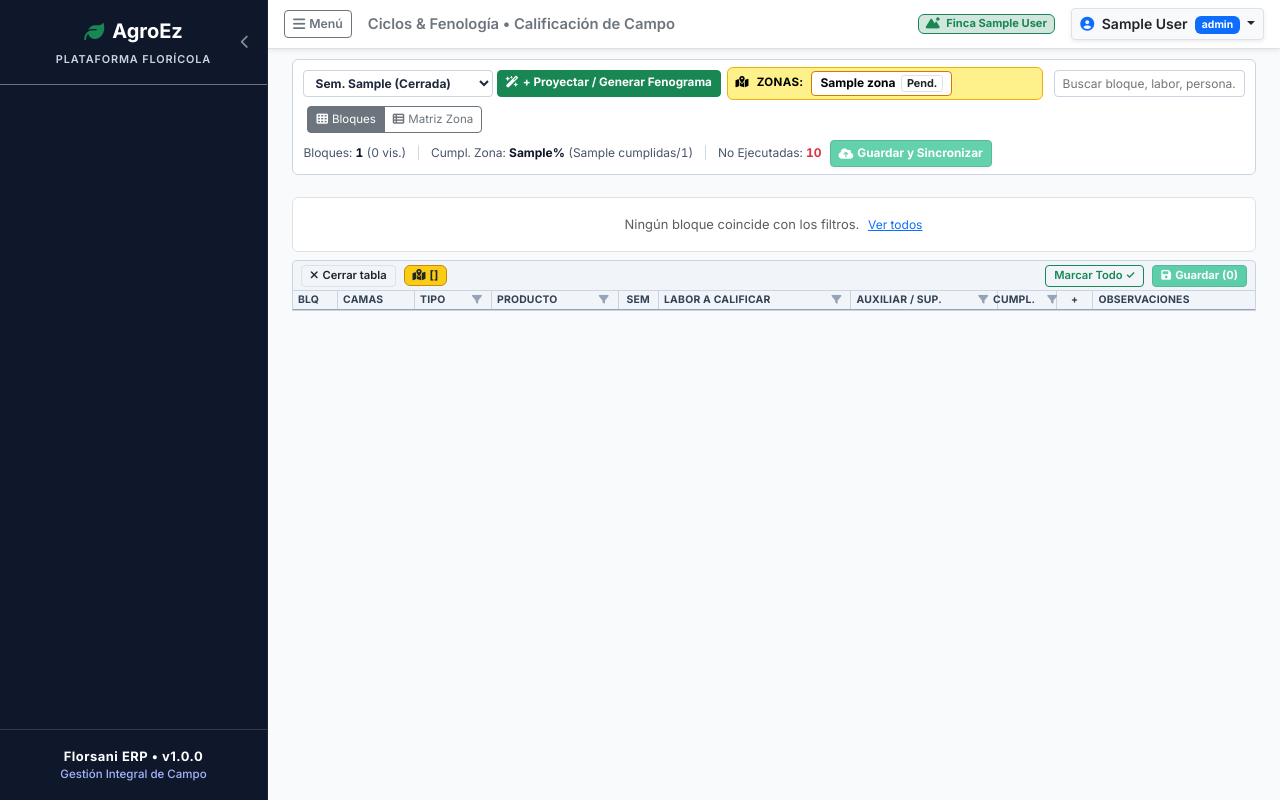
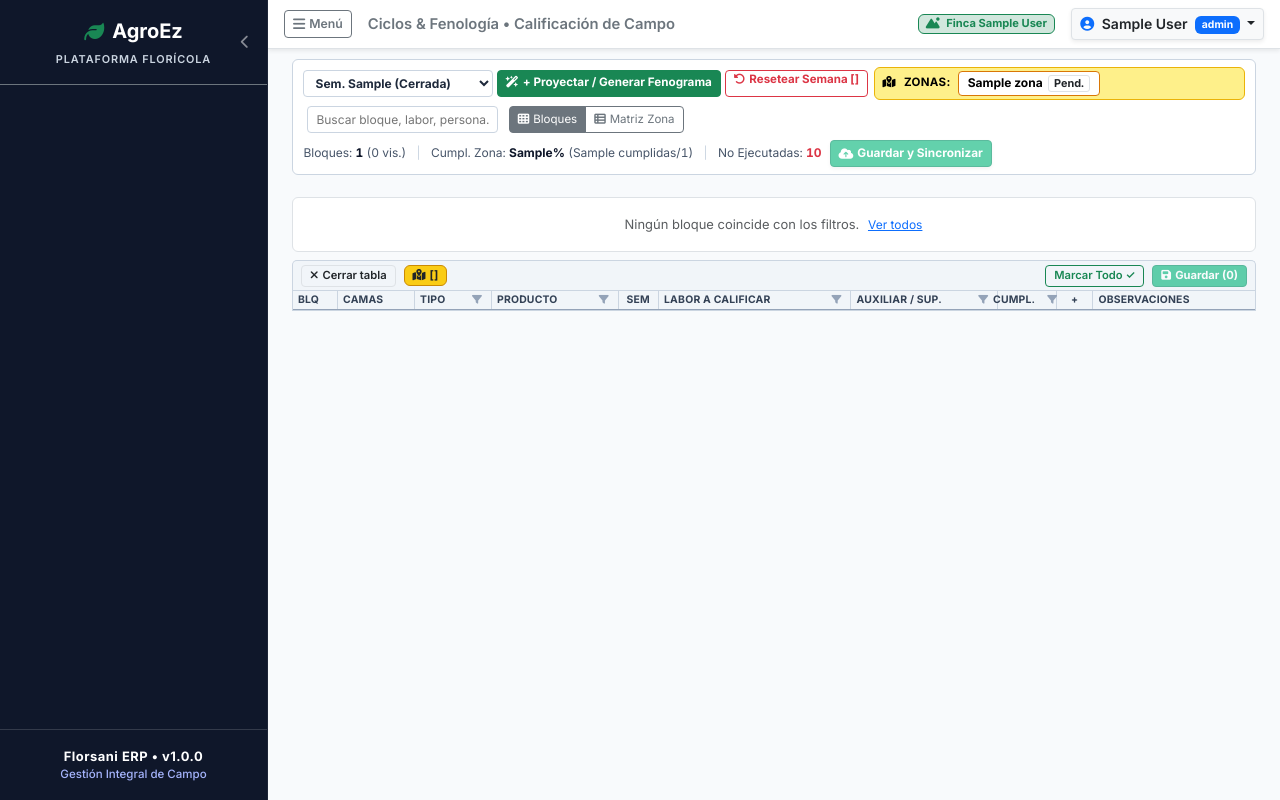
Before and after one commit to renealejo96/Dw_Florsani, a Flask app: template app/templates/fenogramas/operarios.html in a window 1280 px wide. Run offline with Flask 3, Linux system fonts and the light colour scheme; the visitor is signed in with stand-in values (Sample User, id 1); tables that the repository leaves empty hold one stand-in row (values such as "Sample post"); the template is opened without the code that fills it: most values are stand-ins (such as "Sample title", 1, 10 or a date in 2020); some libraries are stand-ins or nearby versions.

Commit message:
feat(fenogramas): restringir boton de resetear semana exclusivamente al rol ADMIN

```diff
--- a/app/modules/fenogramas/routes.py
+++ b/app/modules/fenogramas/routes.py
@@ -8,7 +8,7 @@ from flask import Blueprint, render_template, request, jsonify, redirect, url_fo
 from werkzeug.utils import secure_filename
 from sqlalchemy import text
 from app.extensions import db
-from app.modules.auth.routes import login_required, permission_required
+from app.modules.auth.routes import login_required, permission_required, admin_required
 from app.modules.fenogramas.models import (
     SemanaEvaluacion, MatrizFenograma, PlanoCultivo, Calificacion
 )
@@ -1270,7 +1270,7 @@ def api_cerrar_semana():
 
 @fenogramas_bp.route('/api/reset-semana-limpia', methods=['POST', 'GET'])
 @login_required
-@permission_required('fenogramas')
+@admin_required
 def api_reset_semana_limpia():
     semana_target = request.args.get('semana', 43, type=int)
     try:
--- a/app/templates/fenogramas/operarios.html
+++ b/app/templates/fenogramas/operarios.html
@@ -711,6 +711,15 @@
                     title="Crear o proyectar calificación para una nueva semana (ej. Semana {{ semana }}) con edades recorridas">
                 <i class="fa-solid fa-wand-magic-sparkles me-1"></i>+ Proyectar / Generar Fenograma
             </button>
+            {% if session.get('role') == 'ADMIN' %}
+            <a href="{{ url_for('fenogramas.api_reset_semana_limpia', semana=semana) }}"
+               class="btn btn-outline-danger btn-sm py-0 px-2 fw-bold shadow-xs text-nowrap"
+               style="height: 27px; font-size: 0.72rem;"
+               onclick="try{ localStorage.removeItem('feno_offline_sync_{{ semana }}'); }catch(e){} return confirm('¿Confirmas como ADMINISTRADOR borrar todas las calificaciones de prueba de la Semana {{ semana }} y regenerar las camas consolidadas en cero?')"
+               title="Solo Administrador: Limpiar calificaciones y regenerar Semana {{ semana }} en cero">
+                <i class="fa-solid fa-rotate-left me-1"></i>Resetear Semana {{ semana }}
+            </a>
+            {% endif %}
         </form>
 
         <!-- ZONAS CON RELLENO LLAMATIVO Y LETRAS NEGRAS (Cambio Instantáneo 100% Offline) -->
@@ -1352,12 +1361,16 @@
                 </div>
             </div>
             <div class="modal-footer py-2 px-3 bg-white border-top d-flex justify-content-between align-items-center">
+                {% if session.get('role') == 'ADMIN' %}
                 <a href="{{ url_for('fenogramas.api_reset_semana_limpia', semana=semana) }}"
                    class="btn btn-sm btn-outline-danger"
-                   onclick="return confirm('¿Confirmas borrar todas las calificaciones de prueba de la Semana {{ semana }} y regenerar las camas consolidadas desde cero?')"
+                   onclick="try{ localStorage.removeItem('feno_offline_sync_{{ semana }}'); }catch(e){} return confirm('¿Confirmas como ADMINISTRADOR borrar todas las calificaciones de prueba de la Semana {{ semana }} y regenerar las camas consolidadas desde cero?')"
                    style="font-size: 0.74rem;">
-                    <i class="fa-solid fa-trash-can me-1"></i>Resetear Semana (Dejar en Cero)
+                    <i class="fa-solid fa-trash-can me-1"></i>Resetear Semana (Solo Admin)
                 </a>
+                {% else %}
+                <div></div>
+                {% endif %}
                 <div class="d-flex gap-2">
                     <button type="button" class="btn btn-sm btn-outline-secondary" data-bs-dismiss="modal" style="font-size: 0.76rem;">Cancelar</button>
                     <button type="button" id="btn-confirm-gen-feno" class="btn btn-sm fw-bold"
```
